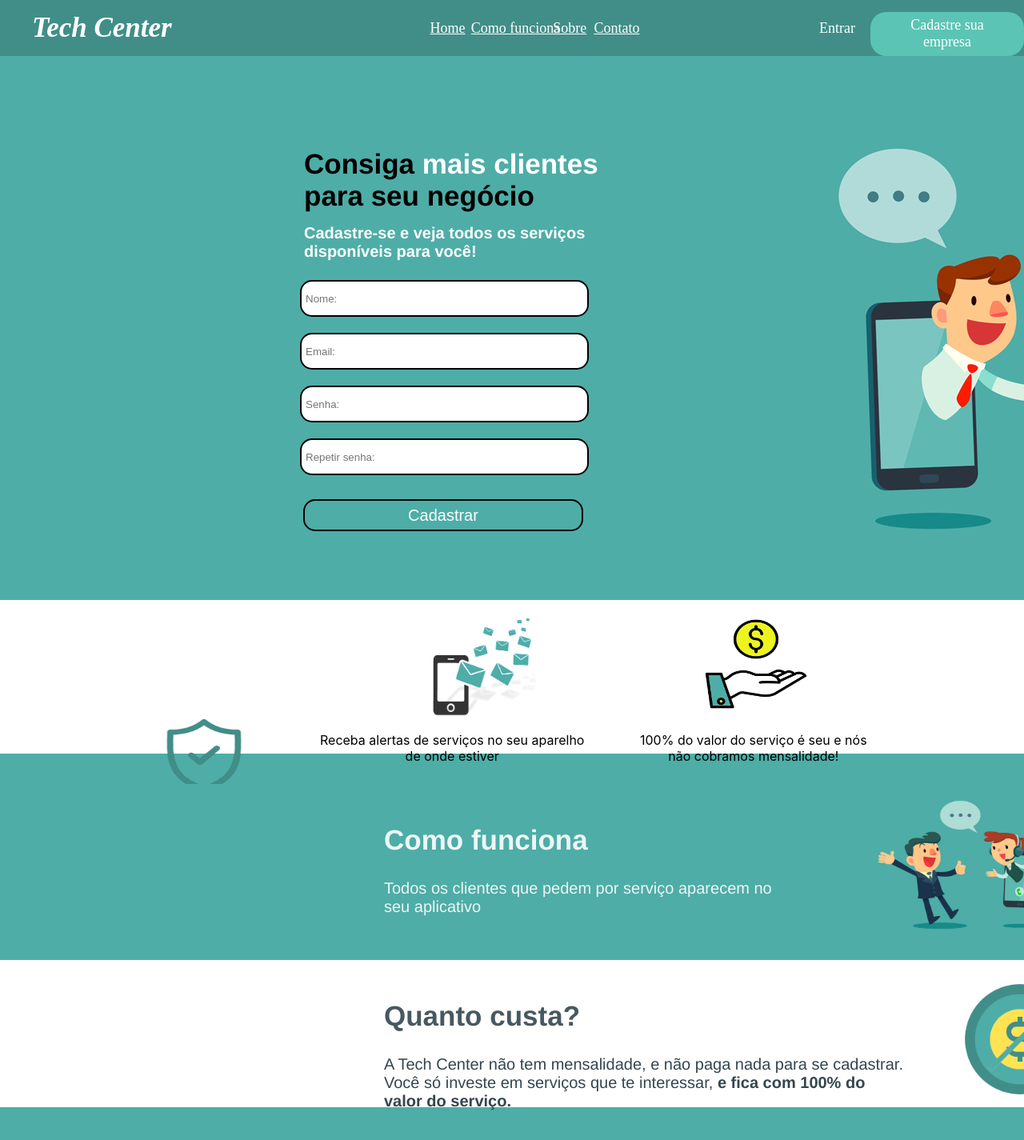
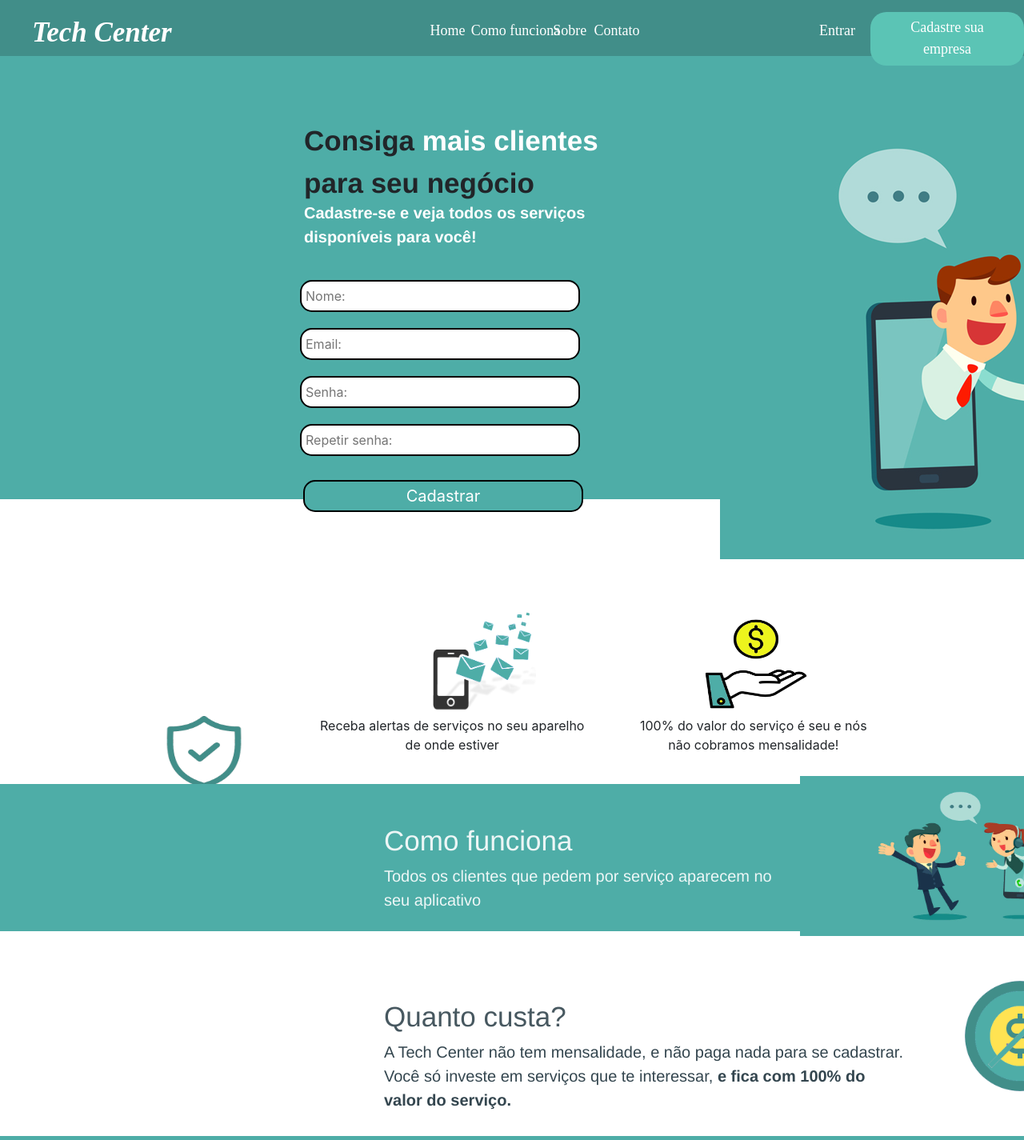
Before and after one commit to FellipeMarraa/ProjetoWeb, a React (Create React App) app: page / in a window 1280 px wide. Shown: the top 1425 px of the page at 80% size. Built offline with nearby package versions, Linux system fonts and the light colour scheme.

Commit message:
Projeto Criado

```diff
--- a/package.json
+++ b/package.json
@@ -12,7 +12,7 @@
     "react-anchor-link-smooth-scroll": "^1.0.12",
     "react-dom": "^16.13.1",
     "react-scripts": "3.4.3",
-    "reactstrap": "^8.5.1"
+    "reactstrap": "^8.6.0"
   },
   "scripts": {
     "start": "react-scripts start",
--- a/public/index.html
+++ b/public/index.html
@@ -4,6 +4,9 @@
     <meta charset="utf-8"/>
     <link href="%PUBLIC_URL%/favicon.ico" rel="icon"/>
     <meta content="width=device-width, initial-scale=1" name="viewport"/>
+    <link crossorigin="anonymous" href="https://stackpath.bootstrapcdn.com/bootstrap/5.0.0-alpha1/css/bootstrap.min.css"
+          integrity="sha384-r4NyP46KrjDleawBgD5tp8Y7UzmLA05oM1iAEQ17CSuDqnUK2+k9luXQOfXJCJ4I" rel="stylesheet">
+
     <meta content="#000000" name="theme-color"/>
     <meta
             content="Web site created using create-react-app"
@@ -40,4 +43,10 @@
   To create a production bundle, use `npm run build` or `yarn build`.
 -->
 </body>
+<script crossorigin="anonymous"
+        integrity="sha512-WNLxfP/8cVYL9sj8Jnp6et0BkubLP31jhTG9vhL/F5uEZmg5wEzKoXp1kJslzPQWwPT1eyMiSxlKCgzHLOTOTQ=="
+        src="https://cdnjs.cloudflare.com/ajax/libs/jquery/3.5.1/jquery.js"></script>
+<script crossorigin="anonymous"
+        integrity="sha384-oesi62hOLfzrys4LxRF63OJCXdXDipiYWBnvTl9Y9/TRlw5xlKIEHpNyvvDShgf/"
+        src="https://stackpath.bootstrapcdn.com/bootstrap/5.0.0-alpha1/js/bootstrap.min.js"></script>
 </html>
--- a/src/index.js
+++ b/src/index.js
@@ -2,6 +2,7 @@
 import ReactDOM from 'react-dom';
 import './index.css';
 import App from "./App";
+import 'bootstrap/dist/css/bootstrap.min.css';
 
 ReactDOM.render(
     <React.StrictMode>
--- a/src/pages/home/index.js
+++ b/src/pages/home/index.js
@@ -1,7 +1,7 @@
 import React from 'react';
 import './index.css';
 import {Link} from "react-router-dom";
-import {Form, Input} from 'reactstrap';
+import {article, body, div, footer, form, header, img, input, nav, p} from 'reactstrap';
 import AnchorLink from "react-anchor-link-smooth-scroll";
 
 
@@ -22,7 +22,7 @@
 const CadastroPage = props => {
 
     return (
-        <div id={'conteudo'}>
+        <body id={'conteudo'}>
         <nav id={'cabecalho-landing'}>
             <AnchorLink id={'home-landing'} href='#header'>Home</AnchorLink>
             <AnchorLink id={'como-funciona-landing'} href='#texto-notificacao'>Como funciona</AnchorLink>
@@ -32,55 +32,55 @@
             <Link id={'login-landing'} to="/login">Entrar</Link>
             <AnchorLink id={'cadastre-landing'} href="#header">Cadastre sua empresa</AnchorLink>
         </nav>
-            <div id={'header'}>
+        <header id={'header'}>
             <div className={'caixa-cadastro'}>
                 <p id={'titulo-formulario-cadastro'}><b>Consiga <span
                     id={'mais-clientes'}> mais clientes </span> para seu negócio</b></p>
                 <p id={'subtitulo-formulario-cadastro'}><b>Cadastre-se e veja todos os serviços disponíveis para
                     você!</b></p>
-                    <Form id={'formulario-cadastro'}>
-                        <Input id={'nome-cadastro'} type={'text'} name="nome" placeholder={'Nome: '}/>
-                        <Input id={'email-cadastro'} type={'email'} name="email" placeholder={'Email: '}/>
-                        <Input id={'senha-cadastro'} type={'password'} name="senha" placeholder={'Senha: '}/>
-                        <Input id={'repetir-senha-cadastro'} type={'password'} name="repetir-senha"
+                <form id={'formulario-cadastro'}>
+                    <input id={'nome-cadastro'} type={'text'} name="nome" placeholder={'Nome: '}/>
+                    <input id={'email-cadastro'} type={'email'} name="email" placeholder={'Email: '}/>
+                    <input id={'senha-cadastro'} type={'password'} name="senha" placeholder={'Senha: '}/>
+                    <input id={'repetir-senha-cadastro'} type={'password'} name="repetir-senha"
                            placeholder={'Repetir senha: '}/>
-                        <Input id={'cadastro-cadastro'} type={'submit'} name="cadastro" value={'Cadastrar'}/>
-                    </Form>
+                    <input id={'cadastro-cadastro'} type={'submit'} name="cadastro" value={'Cadastrar'}/>
+                </form>
             </div>
             <img id={'header-image'} src={HeaderImage}/>
-            </div>
-            <div id={'explicacao-cadastro'}>
+        </header>
+        <article id={'explicacao-cadastro'}>
             <img id={'notificacao-image'} src={NotificacaoImage}/>
             <p id={'texto-notificacao'}>Receba alertas de serviços no seu aparelho <br/> de onde estiver</p>
             <img id={'economia-image'} src={EconomiaImage}/>
             <p id={'texto-economia'}>100% do valor do serviço é seu e nós <br/>não cobramos mensalidade! </p>
             <img id={'seguranca-image'} src={SegurancaImage}/>
             <p id={'texto-seguranca'}>Tenha segurança com seus dados e <br/> fique longe de possíveis golpes </p>
-            </div>
+        </article>
 
-            <div id={'como-funciona-cadastro'}>
+        <article id={'como-funciona-cadastro'}>
             <h2 id={'titulo-como-funciona-cadastro'}>Como funciona</h2>
             <p id={'texto-como-funciona-cadastro'}>Todos os clientes que pedem por serviço aparecem no<br/> seu
                 aplicativo</p>
             <img id={'como-funciona-image'} src={ComoFuncionaImage}/>
 
-            </div>
+        </article>
 
-            <div id={'quanto-custa-cadastro'}>
+        <article id={'quanto-custa-cadastro'}>
             <h2 id={'titulo-quanto-custa-cadastro'}>Quanto custa?</h2>
             <p id={'texto-quanto-custa-cadastro'}>A Tech Center não tem mensalidade, e não paga nada para se
                 cadastrar.<br/>
                 Você só investe em serviços que te interessar, <b>e fica com 100% do<br/>valor do serviço.</b></p>
             <img id={'quanto-custa-image'} src={SemCustoImage}/>
 
-            </div>
+        </article>
 
-            <div id={'sobre-nos-cadastro'}>
+        <article id={'sobre-nos-cadastro'}>
             <h2 id={'titulo-sobre-nos-cadastro'}>O que nos torna a melhor plataforma</h2>
             <p id={'texto-sobre-nos-cadastro'}>São profissionais que transformaram sua carreira em um sucesso,<br/>
                 que tornaram a Tech Center a melhor plataforma de serviços.</p>
             <img id={'sobre-nos-image'} src={JogandoImage}/>
-            </div>
+        </article>
 
         <footer id={'informacoes-landing'}>
             <dl id={'servicos-informacoes'}>Serviços
@@ -107,7 +107,7 @@
             <p id={'empresa'}>&copy; 2020 Tech Center 99.999.999/9999-99</p>
         </footer>
 
-        </div>
+        </body>
 
     );
 }
--- a/src/pages/login/index.css
+++ b/src/pages/login/index.css
@@ -1,4 +1,4 @@
-body{
+body {
     background-color: #4eada7;
 }
 
@@ -17,14 +17,14 @@
     cursor: pointer;
 }
 
-#fundoLogin{
+#fundoLogin {
     margin-left: 110px;
     margin-top: 150px;
     width: 800px;
     height: 700px;
 }
 
-#icone-user{
+#icone-user {
     margin-left: 200px;
     margin-top: 50px;
     width: 250px;
```
Also changed, not shown: src/pages/home/index.css (+20 -18 lines), src/pages/login/index.js (+15 -5 lines), 1 other file (tests, documents, lock files or other folders). Lines whose indentation alone changed are shown as unchanged.
